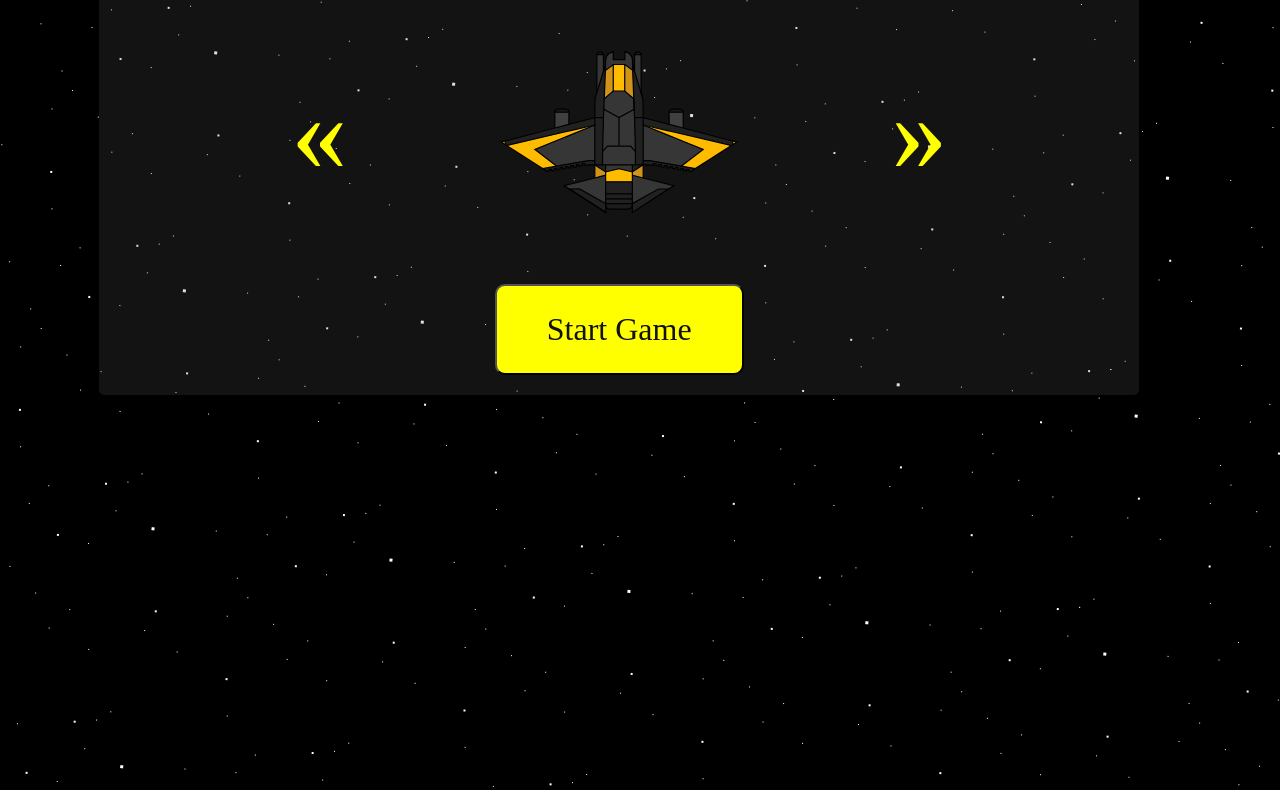
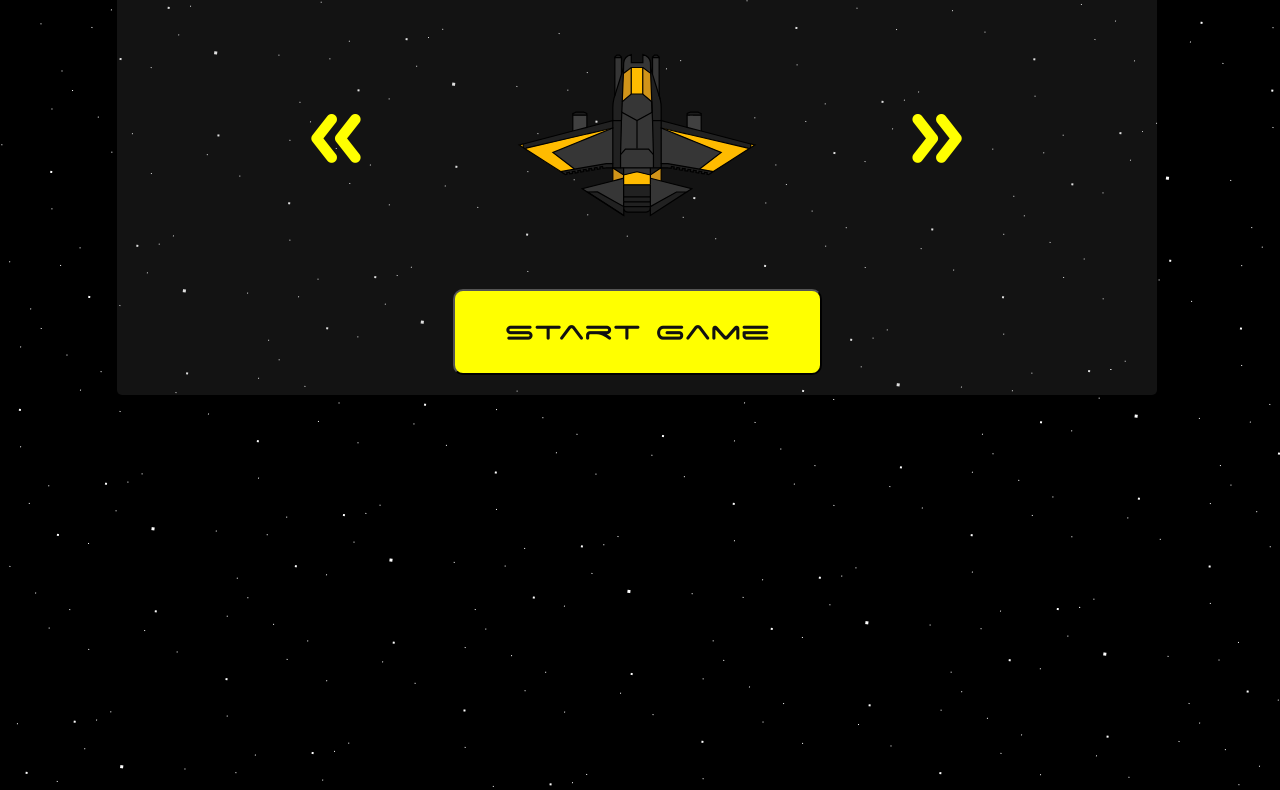
Before and after one commit to vctorChamizo/crossy-space-game, a plain HTML site: page index.html in a window 1280 px wide. Shown: the part 203-993 px from the top of the page. Drawn offline with Linux system fonts and the light colour scheme; the site is published under a folder, as on GitHub Pages, so addresses that start at the root find nothing.

Commit message:
Update paths

```diff
--- a/stylesheet/style.css
+++ b/stylesheet/style.css
@@ -1,6 +1,6 @@
 @font-face {
   font-family: "space-age";
-  src: url(/res/font/space-age.ttf);
+  src: url(../res/font/space-age.ttf);
 }
 
 /** BACKGROUND SPACE ANIMATION BORROWED FROM  Alan Crissey https://codepen.io/TheRealAlan/pen/gzqsy**/
```
